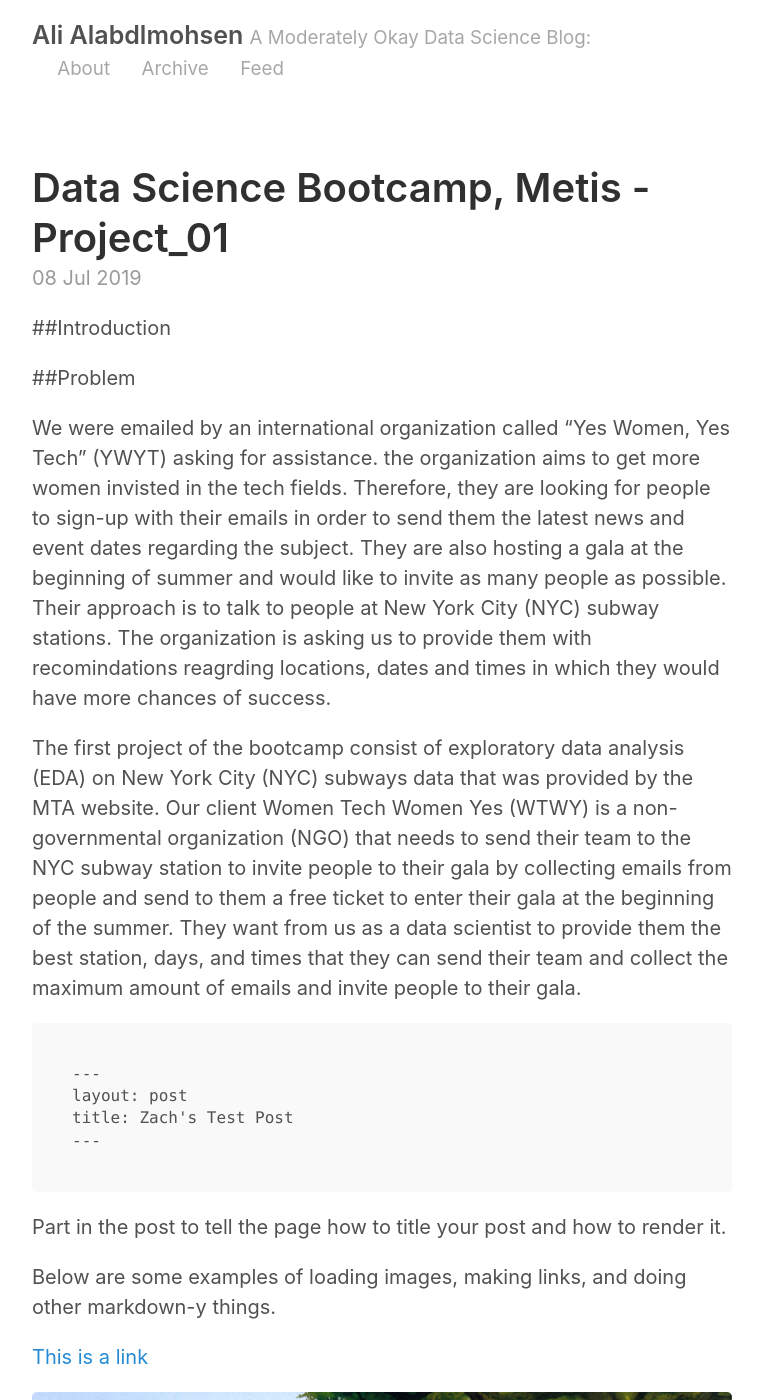
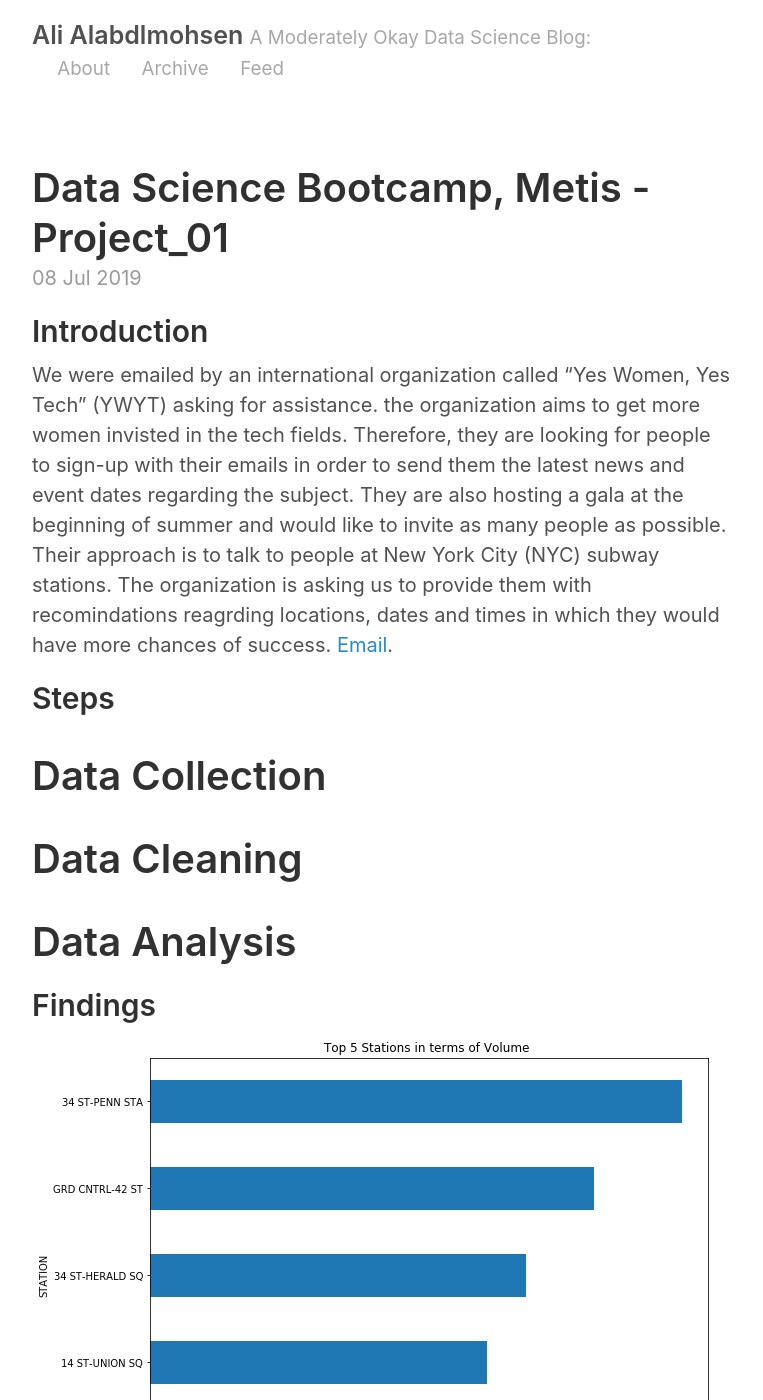
Before and after one commit to AliAlabdlmohsen/AliAlabdlmohsen.github.io, a Jekyll site: the page built from _posts/2019-07-08-Project01.md, in a window 1280 px wide and 1400 px high. Shown: the whole window, without its empty margins (258-1021 px from the left). Built offline with Jekyll 4.4.1, drawn with Linux system fonts in a browser that asks for light colours; some of the changed text lies outside the part shown.

Commit message:
Added outline and images

````diff
--- a/_posts/2019-07-08-Project01.md
+++ b/_posts/2019-07-08-Project01.md
@@ -3,32 +3,23 @@
 title: Data Science Bootcamp, Metis - Project_01
 ---
 
-##Introduction
-
-##Problem
+## Introduction
 
 We were emailed by an international organization called "Yes Women, Yes Tech" (YWYT) asking for assistance. the organization aims to get more women invisted in the tech fields. Therefore, they are looking for people to sign-up with their emails in order to send them the latest news and event dates regarding the subject. They are also hosting a gala at the beginning of summer and would like to invite as many people as possible. Their approach is to talk to people at New York City (NYC) subway stations. The organization is asking us to provide them with recomindations reagrding locations, dates and times in which they would have more chances of success.
+[Email](https://alialabdlmohsen.github.io/2019/07/08/Project01/).
 
-The first project of the bootcamp consist of  exploratory data analysis (EDA) on New York City (NYC) subways data that was provided by the MTA website. Our client Women Tech Women Yes (WTWY) is a non-governmental organization (NGO) that needs to send their team to the NYC subway station to invite people to their gala by collecting emails from people and send to them a free ticket to enter their gala at the beginning of the summer. They want from us as a data scientist to provide them the best station, days, and times that they can send their team and collect the maximum amount of emails and invite people to their gala.
-```
----
-layout: post
-title: Zach's Test Post
----
-```
+## Steps
 
-Part in the post to tell the page how to title your post and how to render it.
+# Data Collection
 
-Below are some examples of loading images, making links, and doing other
-markdown-y things.
+# Data Cleaning
 
+# Data Analysis
 
-[This is a link](http://thisismetis.com)
+## Findings
 
-![Image test]({{ site.url }}/images/AlanLeeShireGandalf.JPG)
+![Top five stations in terms of valume]({{ site.url }}/images/Top_5.png)
 
-### Other things
-* Like
-* lists
-* and
-* stuff
+![Average_per_station]({{ site.url }}/images/Average_per_station.png)
+
+![avg_inflow_outflow]({{ site.url }}/images/avg_inflow_outflow.png)
````
